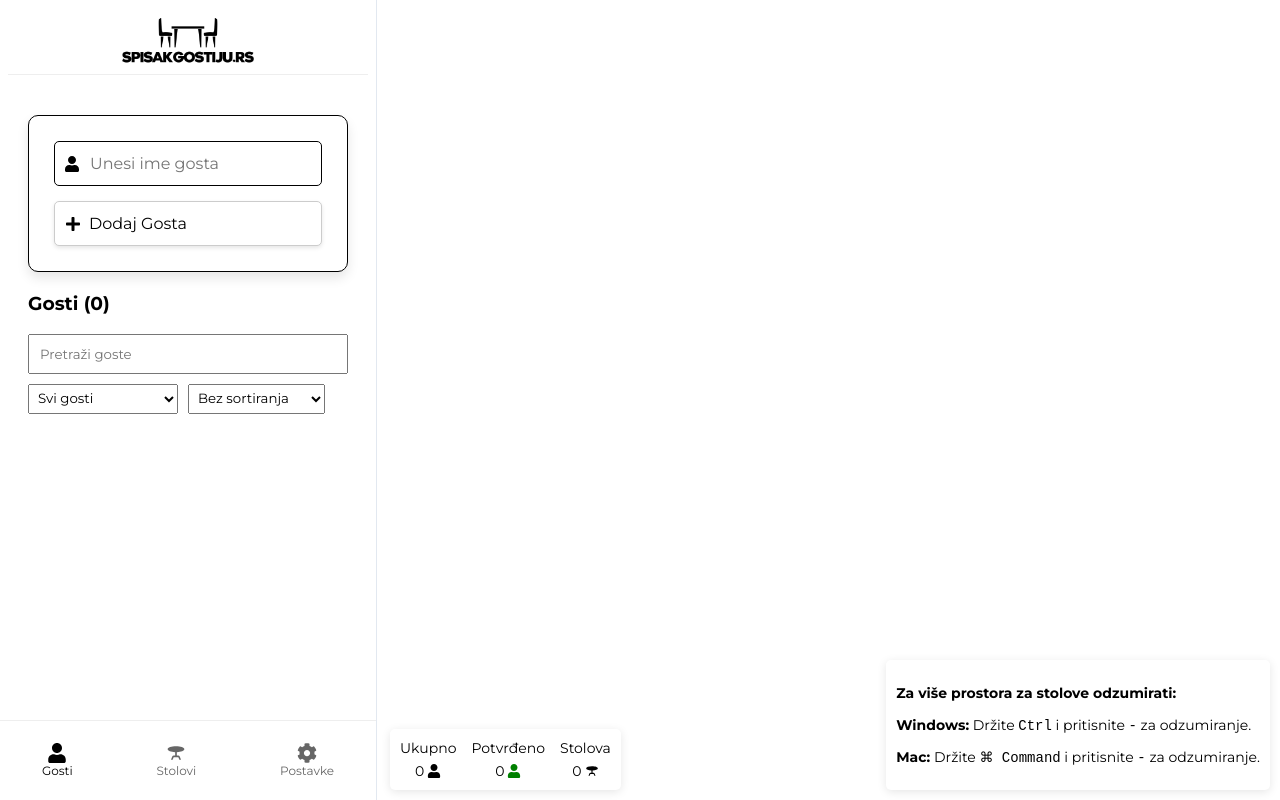
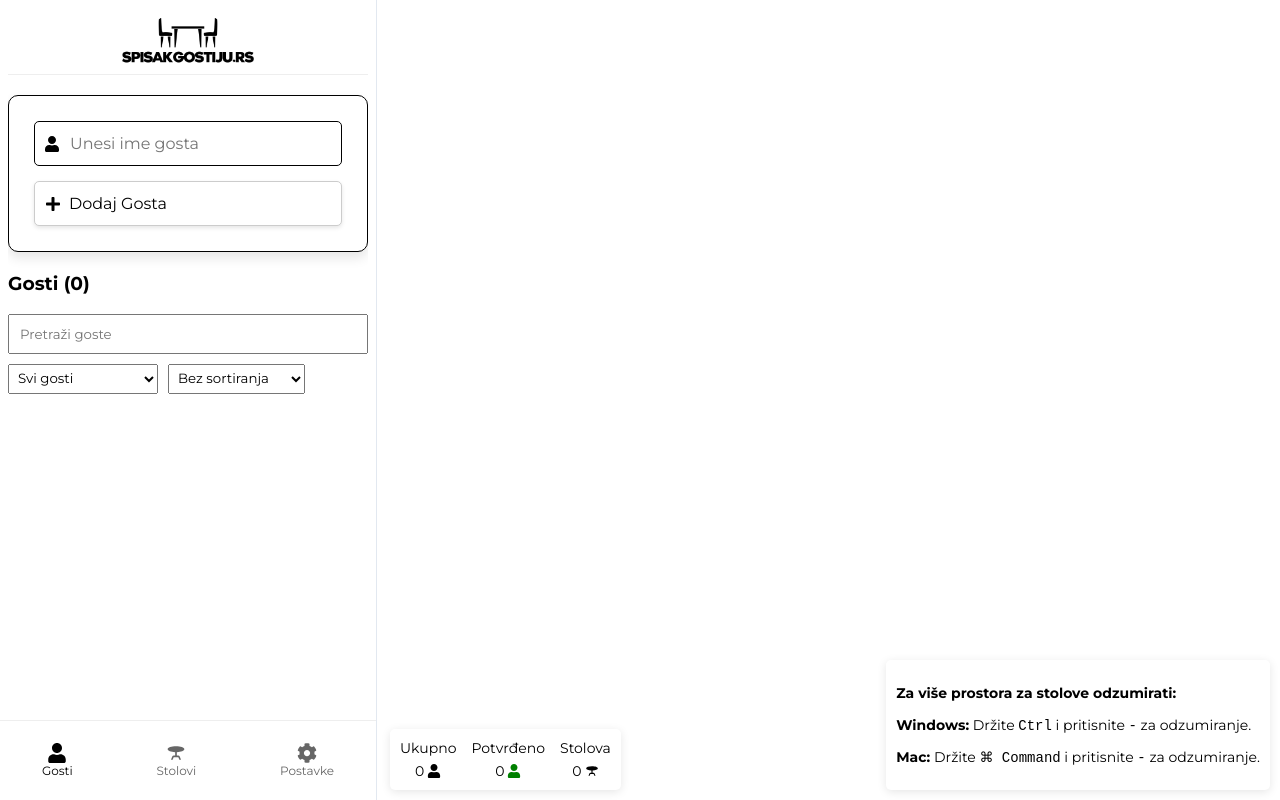
Before and after one commit to Adrian-Swifter/spisak-gostiju, a React (Vite) app: page / in a window 1280 px wide. Built offline with nearby package versions, Linux system fonts and the light colour scheme.

Commit message:
padding fix

```diff
--- a/src/App.tsx
+++ b/src/App.tsx
@@ -258,7 +258,6 @@ const App = () => {
               style={{
                 overflowY: "auto",
                 height: "calc(100vh - 180px)",
-                padding: "20px",
               }}
             >
               {activeTab === "guests" && (
```
